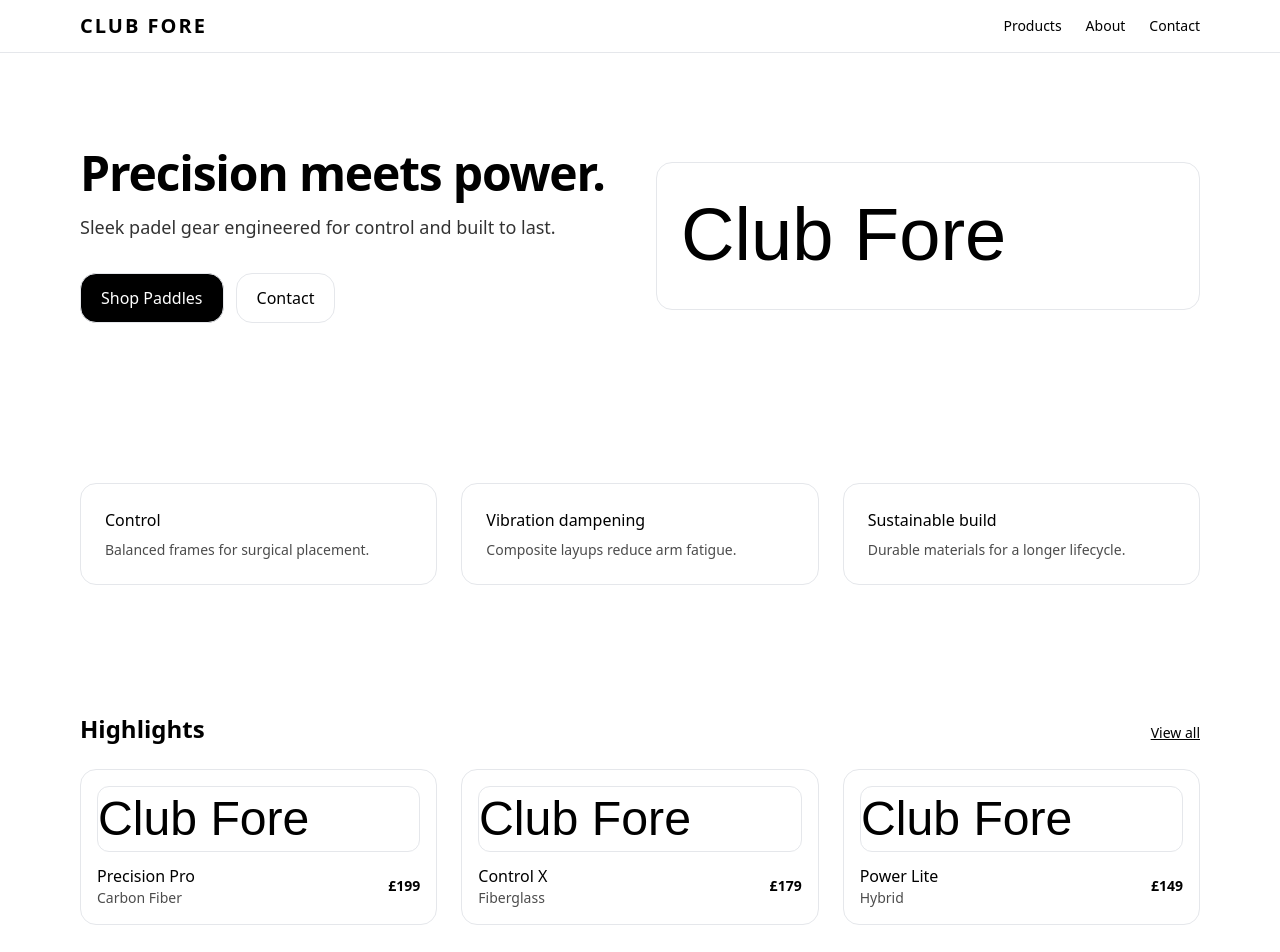
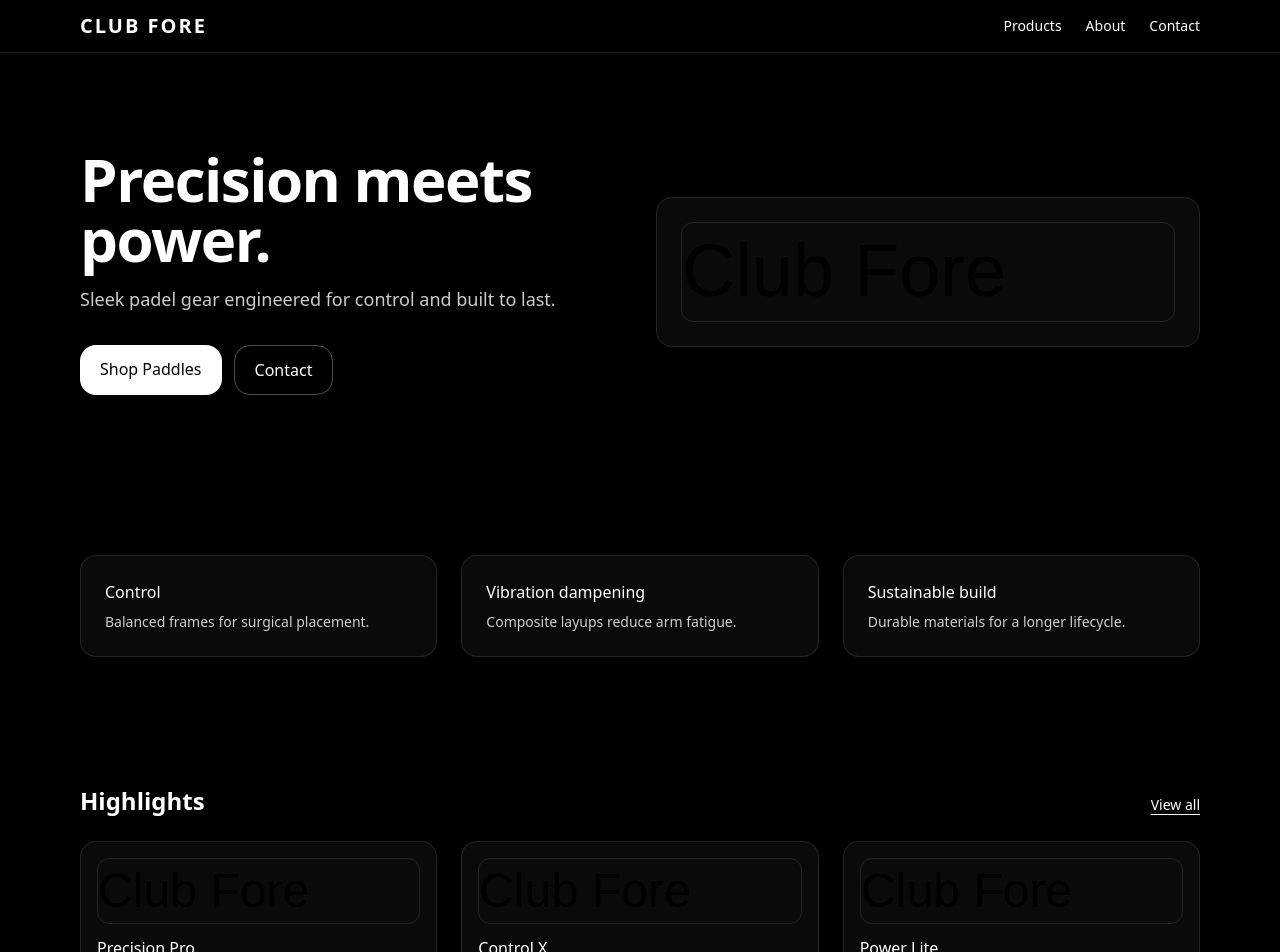
Before and after one commit to NickCoding122/ClubFore, a Next.js app: page / in a window 1280 px wide. Shown: the top 952 px of the page. Built offline with nearby package versions, Linux system fonts and the light colour scheme.

Commit message:
style(ui): ultra-minimal true-dark design (no white cards)

```diff
--- a/app/about/page.tsx
+++ b/app/about/page.tsx
@@ -1,7 +1,5 @@
+import { Section } from "@/components/Section";
+
 export default function AboutPage() {
-  return (
-    <div className="p-4">
-      About page coming soon.
-    </div>
-  );
+  return <Section className="max-w-2xl">About page coming soon.</Section>;
 }
--- a/app/contact/page.tsx
+++ b/app/contact/page.tsx
@@ -1,7 +1,5 @@
+import { Section } from "@/components/Section";
+
 export default function ContactPage() {
-  return (
-    <div className="p-4">
-      Contact page coming soon.
-    </div>
-  );
+  return <Section className="max-w-2xl">Contact page coming soon.</Section>;
 }
--- a/app/globals.css
+++ b/app/globals.css
@@ -2,9 +2,10 @@
 @tailwind components;
 @tailwind utilities;
 
-:root { color-scheme: light dark; }
-html, body { height: 100%; background: #fff; color: #000; }
-* { outline-offset: 2px; }
+:root { color-scheme: dark; }
+html, body { height: 100%; background: #000; color: #fff; }
+a { text-underline-offset: 4px; }
+*:focus-visible { outline: 2px solid rgba(255, 255, 255, 0.6); outline-offset: 2px; }
 @media (prefers-reduced-motion: reduce) {
   * { animation: none !important; transition: none !important; scroll-behavior: auto !important; }
 }
--- a/app/page.tsx
+++ b/app/page.tsx
@@ -10,17 +10,17 @@ export default function Home() {
       <Section className="py-24">
         <div className="grid md:grid-cols-2 gap-8 items-center">
           <div>
-            <h1 className="text-4xl md:text-5xl font-semibold tracking-tight">Precision meets power.</h1>
+            <h1 className="text-5xl md:text-6xl font-semibold tracking-tight">Precision meets power.</h1>
             <p className="mt-4 text-lg opacity-80">
               Sleek padel gear engineered for control and built to last.
             </p>
             <div className="mt-8 flex gap-3">
-              <Link className="px-5 py-3 bg-black text-white rounded-2xl border" href="/products">Shop Paddles</Link>
-              <Link className="px-5 py-3 border rounded-2xl" href="/contact">Contact</Link>
+              <Link className="px-5 py-3 rounded-2xl bg-white text-black" href="/products">Shop Paddles</Link>
+              <Link className="px-5 py-3 rounded-2xl border border-white/30 text-white" href="/contact">Contact</Link>
             </div>
           </div>
-          <div className="border rounded-2xl p-6 bg-white">
-            <Image src="/logo.svg" width={800} height={400} alt="Club Fore wordmark" className="w-full h-auto" />
+          <div className="rounded-2xl bg-neutral-950 border border-white/10 p-6">
+            <Image src="/logo.svg" width={800} height={400} alt="Club Fore wordmark" className="w-full h-auto rounded-xl border border-white/10" />
           </div>
         </div>
       </Section>
@@ -32,9 +32,9 @@ export default function Home() {
             { title: "Vibration dampening", text: "Composite layups reduce arm fatigue." },
             { title: "Sustainable build", text: "Durable materials for a longer lifecycle." }
           ].map((f) => (
-            <div key={f.title} className="border rounded-2xl p-6">
+            <div key={f.title} className="rounded-2xl bg-neutral-950 border border-white/10 p-6">
               <h3 className="font-medium">{f.title}</h3>
-              <p className="opacity-70 text-sm mt-2">{f.text}</p>
+              <p className="opacity-80 text-sm mt-2">{f.text}</p>
             </div>
           ))}
         </div>
@@ -47,12 +47,22 @@ export default function Home() {
         </div>
         <div className="grid md:grid-cols-3 gap-6">
           {highlights.map((p) => (
-            <Link key={p.id} href={`/products/${p.slug}`} className="border rounded-2xl p-4 hover:opacity-80">
-              <Image src={p.images[0]} alt={p.name} width={600} height={400} className="w-full h-auto rounded-xl border" />
+            <Link
+              key={p.id}
+              href={`/products/${p.slug}`}
+              className="rounded-2xl bg-neutral-950 border border-white/10 p-4 hover:-translate-y-0.5 hover:ring-1 hover:ring-white/20 transition"
+            >
+              <Image
+                src={p.images[0]}
+                alt={p.name}
+                width={600}
+                height={400}
+                className="w-full h-auto rounded-xl border border-white/10"
+              />
               <div className="mt-3 flex items-center justify-between">
                 <div>
                   <div className="font-medium">{p.name}</div>
-                  <div className="text-sm opacity-70">{p.specs.surface}</div>
+                  <div className="text-sm opacity-80">{p.specs.surface}</div>
                 </div>
                 <div className="text-sm font-semibold">£{p.price}</div>
               </div>
--- a/app/products/[slug]/page.tsx
+++ b/app/products/[slug]/page.tsx
@@ -3,6 +3,8 @@ import { notFound } from "next/navigation";
 interface ProductPageProps {
   params: { slug: string };
 }
+
+import { Section } from "@/components/Section";
 
 export default function ProductPage({ params }: ProductPageProps) {
   if (!params.slug) {
@@ -10,8 +12,8 @@ export default function ProductPage({ params }: ProductPageProps) {
   }
 
   return (
-    <div className="p-4">
+    <Section className="max-w-2xl">
       Product <strong>{params.slug}</strong> coming soon.
-    </div>
+    </Section>
   );
 }
--- a/app/products/page.tsx
+++ b/app/products/page.tsx
@@ -1,7 +1,5 @@
+import { Section } from "@/components/Section";
+
 export default function ProductsPage() {
-  return (
-    <div className="p-4">
-      Products page coming soon.
-    </div>
-  );
+  return <Section className="max-w-2xl">Products page coming soon.</Section>;
 }
--- a/components/Footer.tsx
+++ b/components/Footer.tsx
@@ -14,11 +14,11 @@ export function Footer() {
     if (res.ok) setSent(true);
   }
   return (
-    <footer className="border-t">
+    <footer className="border-t border-white/10 bg-black/50">
       <div className="mx-auto max-w-6xl px-4 py-10 grid gap-6 md:grid-cols-2 items-center">
         <div>
           <div className="font-semibold">Club Fore</div>
-          <p className="text-sm opacity-70">Precision meets power.</p>
+          <p className="text-sm opacity-80">Precision meets power.</p>
         </div>
         <form onSubmit={submit} className="flex gap-2">
           <input
@@ -28,9 +28,9 @@ export function Footer() {
             placeholder="you@example.com"
             value={email}
             onChange={(e) => setEmail(e.target.value)}
-            className="flex-1 border rounded-2xl px-3 py-2"
+            className="flex-1 rounded-2xl bg-neutral-950 border border-white/20 px-3 py-2 text-white placeholder-white/40"
           />
-          <button className="border rounded-2xl px-4 py-2 bg-black text-white">Subscribe</button>
+          <button className="px-4 py-2 rounded-2xl bg-white text-black">Subscribe</button>
         </form>
         {sent && <p className="text-sm">Thanks — you’re on the list.</p>}
       </div>
--- a/components/Navbar.tsx
+++ b/components/Navbar.tsx
@@ -5,28 +5,28 @@ import { useState } from "react";
 export function Navbar() {
   const [open, setOpen] = useState(false);
   return (
-    <header className="sticky top-0 z-50 bg-white/90 border-b backdrop-blur">
+    <header className="sticky top-0 z-50 bg-black/50 backdrop-blur border-b border-white/10">
       <div className="mx-auto max-w-6xl px-4 py-3 flex items-center justify-between">
-        <Link href="/" className="font-semibold tracking-widest text-xl">CLUB FORE</Link>
+        <Link href="/" className="font-semibold tracking-widest text-xl text-white">CLUB FORE</Link>
         <nav className="hidden md:flex gap-6 text-sm">
-          <Link href="/products" className="hover:opacity-70">Products</Link>
-          <Link href="/about" className="hover:opacity-70">About</Link>
-          <Link href="/contact" className="hover:opacity-70">Contact</Link>
+          <Link href="/products" className="hover:opacity-70 text-white">Products</Link>
+          <Link href="/about" className="hover:opacity-70 text-white">About</Link>
+          <Link href="/contact" className="hover:opacity-70 text-white">Contact</Link>
         </nav>
         <button
           aria-label="Menu"
-          className="md:hidden p-2 border rounded"
+          className="md:hidden p-2 border border-white/20 rounded text-white"
           onClick={() => setOpen(!open)}
         >
           ☰
         </button>
       </div>
       {open && (
-        <div className="md:hidden border-t">
+        <div className="md:hidden border-t border-white/10 bg-black/90">
           <div className="mx-auto max-w-6xl px-4 py-2 flex flex-col gap-2">
-            <Link href="/products" onClick={() => setOpen(false)}>Products</Link>
-            <Link href="/about" onClick={() => setOpen(false)}>About</Link>
-            <Link href="/contact" onClick={() => setOpen(false)}>Contact</Link>
+            <Link href="/products" className="text-white hover:opacity-70" onClick={() => setOpen(false)}>Products</Link>
+            <Link href="/about" className="text-white hover:opacity-70" onClick={() => setOpen(false)}>About</Link>
+            <Link href="/contact" className="text-white hover:opacity-70" onClick={() => setOpen(false)}>Contact</Link>
           </div>
         </div>
       )}
--- a/components/Section.tsx
+++ b/components/Section.tsx
@@ -1,3 +1,19 @@
-export function Section({ children, className = "" }: { children: React.ReactNode; className?: string }) {
-  return <section className={`mx-auto max-w-6xl px-4 py-16 ${className}`}>{children}</section>;
+export function Section({
+  children,
+  className = "",
+  surface = false
+}: {
+  children: React.ReactNode;
+  className?: string;
+  surface?: boolean;
+}) {
+  return (
+    <section className={`mx-auto max-w-6xl px-4 py-16 ${className}`}>
+      {surface ? (
+        <div className="rounded-2xl bg-neutral-950 border border-white/10">{children}</div>
+      ) : (
+        children
+      )}
+    </section>
+  );
 }
```
